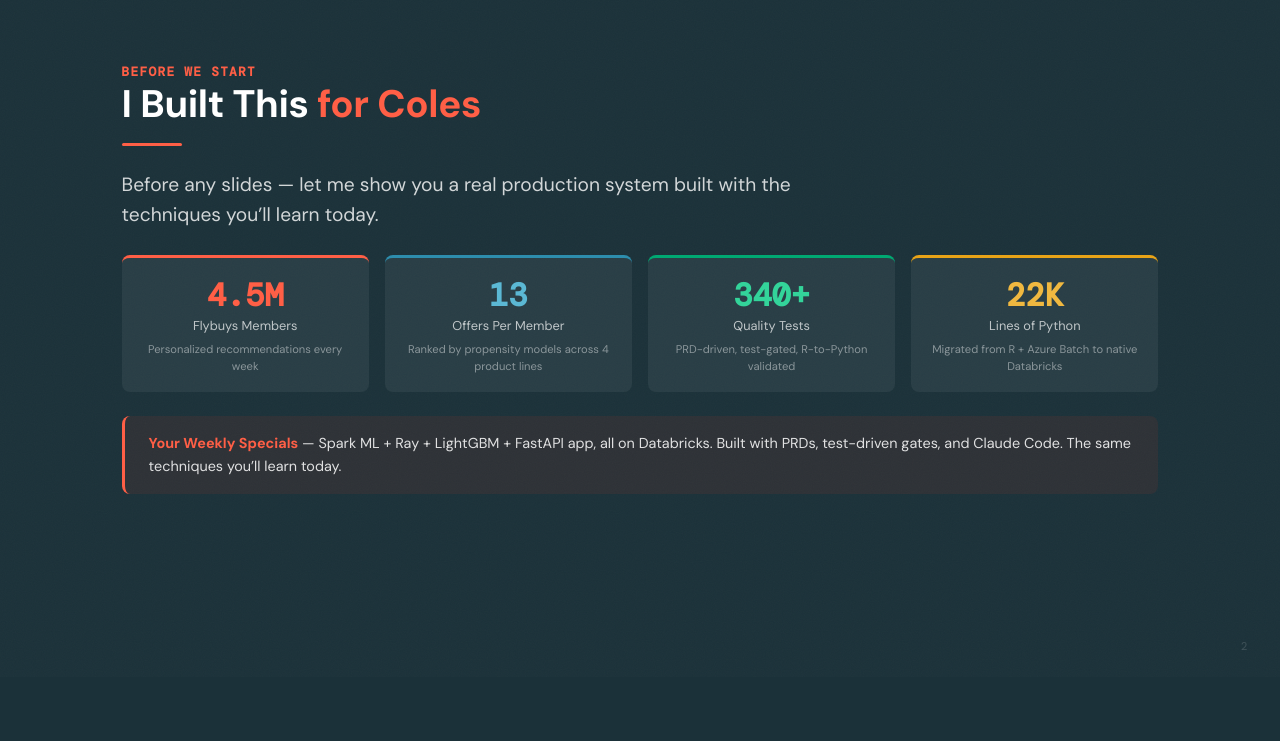
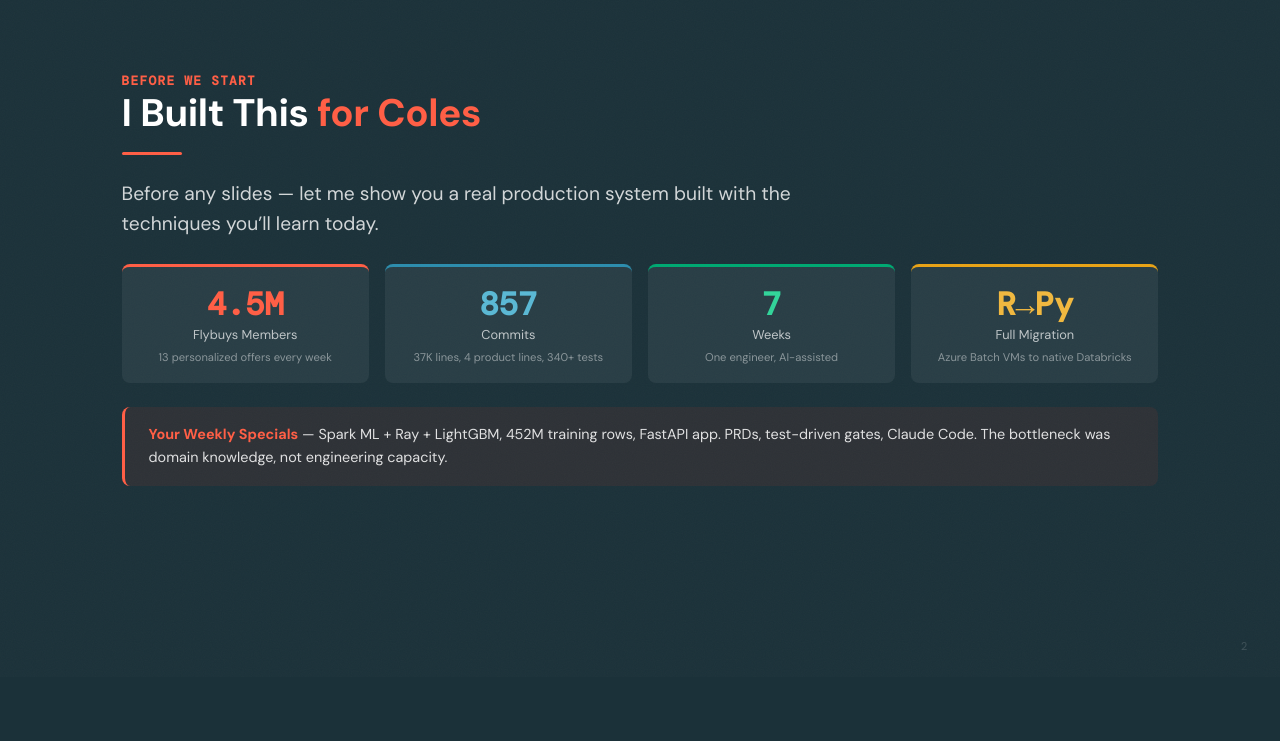
Before and after one commit to dgokeeffe/coles-vibe-workshop, a plain HTML site: page slides-facilitator.html in a window 1280 px wide. Shown: the part 923-1664 px from the top of the page. Drawn offline with nearby package versions, Linux system fonts and the light colour scheme; a web font is replaced by a local one.

Commit message:
fix: update YWS opening slide with actual stats from presentation
857 commits, 37K lines, 7 weeks, one engineer — from the YWS MLOps
presentation. Replaced generic "22K lines" with the stronger numbers.
Added "452M training rows" and "bottleneck was domain knowledge"
punchline. Updated across slides, facilitator slides, and script.

Co-authored-by: Isaac

```diff
--- a/slides-facilitator.html
+++ b/slides-facilitator.html
@@ -774,7 +774,7 @@
   <!-- ============================================================ -->
   <!-- SLIDE 2: YOUR WEEKLY SPECIALS — BUILT WITH VIBE CODING -->
   <!-- ============================================================ -->
-  <section class="slide slide-dark dark-bg texture-noise" aria-label="Slide 2: Your Weekly Specials" data-notes="OPENING — ~5 min. This is the hook. Before any theory, show them a real Coles production system you built with the same techniques they'll learn today. Your Weekly Specials: 4.5M Flybuys members get 13 personalized offers every week. The whole pipeline — Python, Spark ML, Ray, LightGBM — runs natively on Databricks. Show the app briefly if you can. Key stats: migrated from R on Azure Batch VMs to pure Databricks. 22K lines of Python. 340+ quality tests. Built with PRDs, test-driven gates, and Claude Code. The point: this isn't a toy demo. The techniques you're about to learn produced this. Then briefly mention your setup (MCP servers, skills, hooks) — but keep the focus on YWS. ~5 min. Transition: Let's warm up with a quiz.">
+  <section class="slide slide-dark dark-bg texture-noise" aria-label="Slide 2: Your Weekly Specials" data-notes="OPENING — ~5 min. This is the hook. Before any theory, show them a real Coles production system you built with the same techniques they'll learn today. Your Weekly Specials: 4.5M Flybuys members get 13 personalized offers every week. The whole pipeline — Python, Spark ML, Ray, LightGBM, 452M training rows — runs natively on Databricks. Show the app briefly if you can. Key stats: 857 commits, 37K lines, 4 product lines, 340+ tests. 7 weeks, one engineer, AI-assisted. Migrated from R on Azure Batch VMs to native Databricks. Built with PRDs, test-driven gates, and Claude Code. The bottleneck was domain knowledge, not engineering capacity. The point: this isn't a toy demo. The techniques you're about to learn produced this. Then briefly mention your setup (MCP servers, skills, hooks) — but keep the focus on YWS. ~5 min. Transition: Let's warm up with a quiz.">
     <div class="slide-content">
       <span class="section-num">Before We Start</span>
       <h2>I Built This <span style="color:var(--db-lava-light);">for Coles</span></h2>
@@ -784,26 +784,26 @@
         <div style="padding:1rem;background:rgba(255,255,255,0.06);border-radius:8px;border-top:3px solid var(--db-lava-light);text-align:center;">
           <div style="font-family:var(--font-mono);font-size:2rem;font-weight:700;color:var(--db-lava-light);">4.5M</div>
           <p style="font-size:0.8rem;color:rgba(255,255,255,0.7);">Flybuys Members</p>
-          <p style="font-size:0.7rem;color:rgba(255,255,255,0.45);margin-top:0.25rem;">Personalized recommendations every week</p>
+          <p style="font-size:0.7rem;color:rgba(255,255,255,0.45);margin-top:0.25rem;">13 personalized offers every week</p>
         </div>
         <div style="padding:1rem;background:rgba(255,255,255,0.06);border-radius:8px;border-top:3px solid #2D8DAD;text-align:center;">
-          <div style="font-family:var(--font-mono);font-size:2rem;font-weight:700;color:#5BB8D4;">13</div>
-          <p style="font-size:0.8rem;color:rgba(255,255,255,0.7);">Offers Per Member</p>
-          <p style="font-size:0.7rem;color:rgba(255,255,255,0.45);margin-top:0.25rem;">Ranked by propensity models across 4 product lines</p>
+          <div style="font-family:var(--font-mono);font-size:2rem;font-weight:700;color:#5BB8D4;">857</div>
+          <p style="font-size:0.8rem;color:rgba(255,255,255,0.7);">Commits</p>
+          <p style="font-size:0.7rem;color:rgba(255,255,255,0.45);margin-top:0.25rem;">37K lines, 4 product lines, 340+ tests</p>
         </div>
         <div style="padding:1rem;background:rgba(255,255,255,0.06);border-radius:8px;border-top:3px solid var(--db-green);text-align:center;">
-          <div style="font-family:var(--font-mono);font-size:2rem;font-weight:700;color:#33D49A;">340+</div>
-          <p style="font-size:0.8rem;color:rgba(255,255,255,0.7);">Quality Tests</p>
-          <p style="font-size:0.7rem;color:rgba(255,255,255,0.45);margin-top:0.25rem;">PRD-driven, test-gated, R-to-Python validated</p>
+          <div style="font-family:var(--font-mono);font-size:2rem;font-weight:700;color:#33D49A;">7</div>
+          <p style="font-size:0.8rem;color:rgba(255,255,255,0.7);">Weeks</p>
+          <p style="font-size:0.7rem;color:rgba(255,255,255,0.45);margin-top:0.25rem;">One engineer, AI-assisted</p>
         </div>
         <div style="padding:1rem;background:rgba(255,255,255,0.06);border-radius:8px;border-top:3px solid #E8A317;text-align:center;">
-          <div style="font-family:var(--font-mono);font-size:2rem;font-weight:700;color:#F0B840;">22K</div>
-          <p style="font-size:0.8rem;color:rgba(255,255,255,0.7);">Lines of Python</p>
-          <p style="font-size:0.7rem;color:rgba(255,255,255,0.45);margin-top:0.25rem;">Migrated from R + Azure Batch to native Databricks</p>
+          <div style="font-family:var(--font-mono);font-size:2rem;font-weight:700;color:#F0B840;">R&rarr;Py</div>
+          <p style="font-size:0.8rem;color:rgba(255,255,255,0.7);">Full Migration</p>
+          <p style="font-size:0.7rem;color:rgba(255,255,255,0.45);margin-top:0.25rem;">Azure Batch VMs to native Databricks</p>
         </div>
       </div>
       <div style="padding:1rem 1.5rem;background:rgba(255,54,33,0.08);border-radius:8px;border-left:3px solid var(--db-lava-light);">
-        <p style="font-size:0.9rem;color:rgba(255,255,255,0.85);"><strong style="color:var(--db-lava-light);">Your Weekly Specials</strong> &mdash; Spark ML + Ray + LightGBM + FastAPI app, all on Databricks. Built with PRDs, test-driven gates, and Claude Code. The same techniques you&rsquo;ll learn today.</p>
+        <p style="font-size:0.9rem;color:rgba(255,255,255,0.85);"><strong style="color:var(--db-lava-light);">Your Weekly Specials</strong> &mdash; Spark ML + Ray + LightGBM, 452M training rows, FastAPI app. PRDs, test-driven gates, Claude Code. The bottleneck was domain knowledge, not engineering capacity.</p>
       </div>
     </div>
     <div class="slide-footer">2</div>
```
Also changed, not shown: slides.html (+11 -11 lines), 1 other file.
